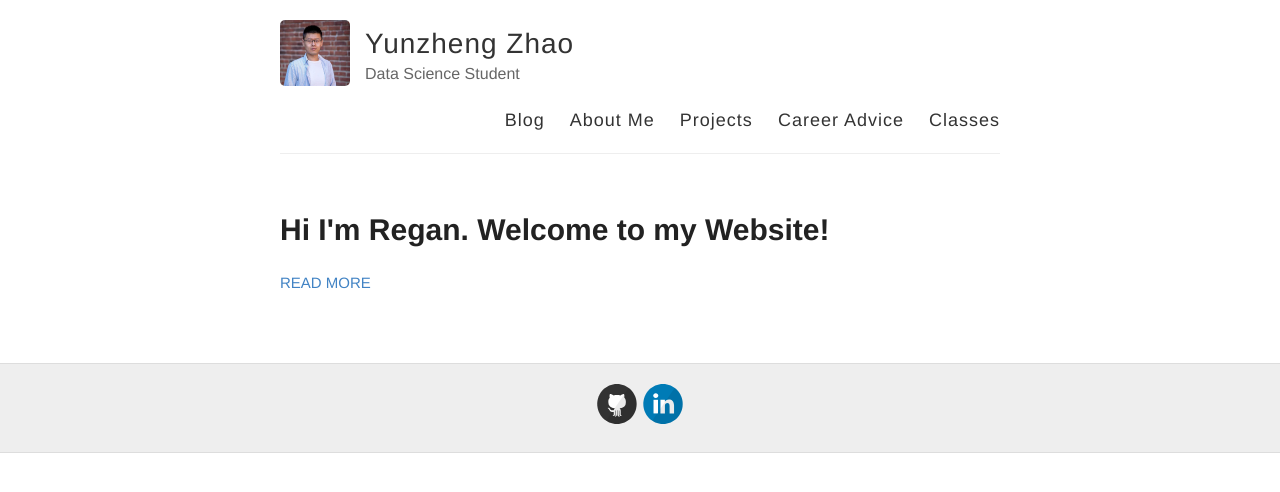
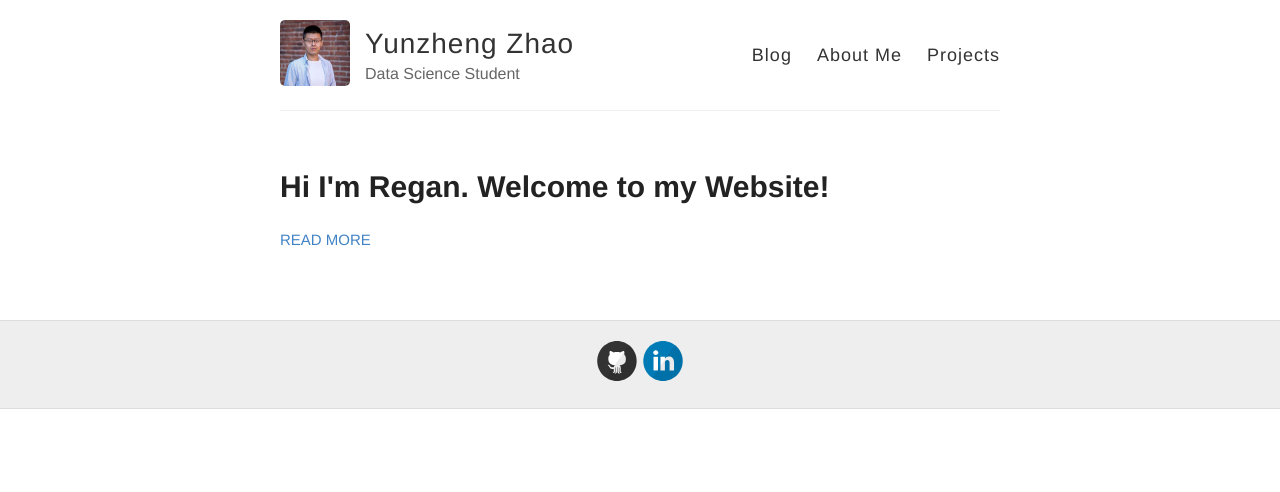
Before and after one commit to reaganzhao/reaganzhao.github.io, a Jekyll site: the page built from index.html, in a window 1280 px wide. Shown: the top 492 px of the page. Built offline with Jekyll 4.4.1, drawn with Linux system fonts in a browser that asks for light colours.

Commit message:
Update default.html

```diff
--- a/_layouts/default.html
+++ b/_layouts/default.html
@@ -30,8 +30,7 @@
             <a href="{{ site.baseurl }}/">Blog</a>
             <a href="{{ site.baseurl }}/about">About Me</a>
             <a href="{{ site.baseurl }}/projects">Projects</a>
-            <a href="{{ site.baseurl }}/career">Career Advice</a>
-            <a href="{{ site.baseurl }}/classes">Classes</a>
+
 </nav>
         </header>
       </div>
```
